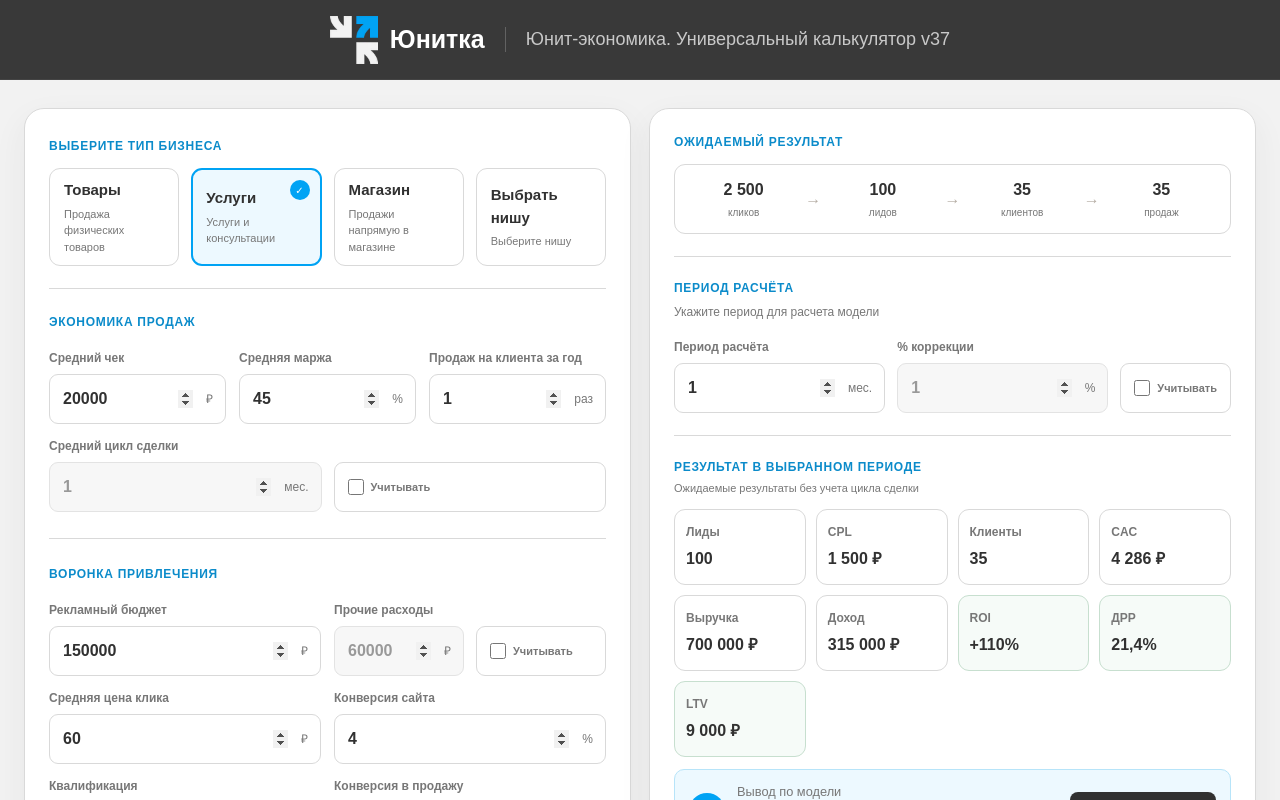
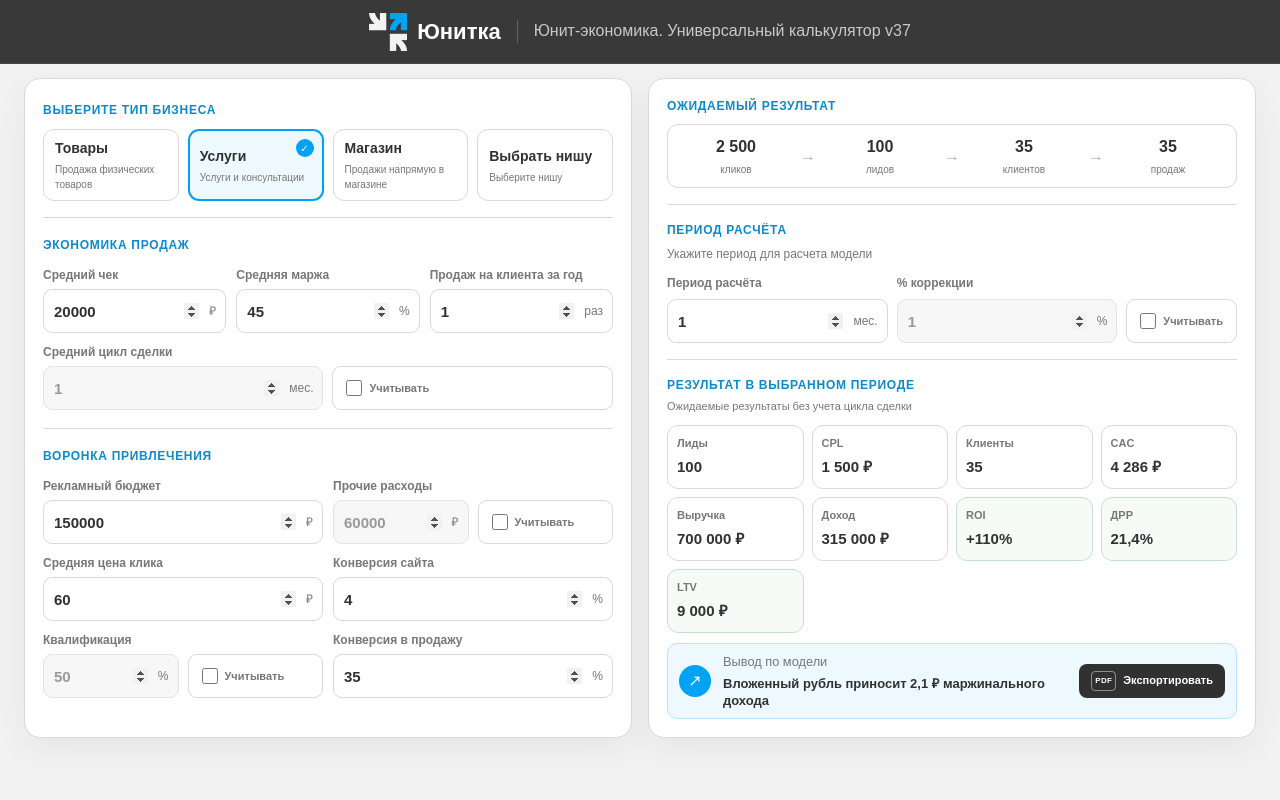
Before and after one commit to wer4d/unitka, a Next.js app: page / in a window 1280 px wide. Shown: the top 800 px of the page. Built offline with nearby package versions, Linux system fonts and the light colour scheme.

Commit message:
Fit calculator within shorter desktop screens

```diff
--- a/app/globals.css
+++ b/app/globals.css
@@ -157,6 +157,44 @@ h2 { font-size:23px; line-height:1.2; margin:5px 0 18px; letter-spacing:-.02em;
 .pdf-report { display:none; }
 @media (max-width:1050px) { .workspace { width:auto; margin-left:20px; margin-right:20px; grid-template-columns:1fr; }.results { position:static; height:auto; }.preset-grid { grid-template-columns:repeat(2,minmax(0,1fr)); } }
 @media (max-width:1050px) { .break-even,.metrics-guide,.calculation-logic { width:auto; margin-left:20px; margin-right:20px; }.guide-grid { grid-template-columns:repeat(2,1fr); }.logic-card { grid-template-columns:1fr; } }
+@media (min-width:1051px) and (max-height:950px) {
+  .header { height:64px; }
+  .header-inner { gap:16px; }
+  .brand { gap:10px; font-size:22px; }
+  .brand-mark,.brand-mark img { width:38px; height:38px; }
+  .header-title { padding-left:16px; font-size:16px; }
+  .workspace { margin-top:14px; gap:16px; }
+  .calculator,.results { border-radius:16px; padding:18px; }
+  .preset-section { margin-bottom:18px; padding-bottom:16px; }
+  .preset-grid { gap:9px; margin-top:8px; }
+  .preset { min-height:54px; gap:10px; padding:8px 11px; }
+  .preset.active { padding:7px 10px; }
+  .preset b { font-size:14px; }
+  .preset small { margin-top:3px; font-size:10px; }
+  .preset i { right:8px; top:8px; width:18px; height:18px; }
+  .input-group+.input-group { margin-top:18px; padding-top:18px; }
+  .group-head { margin-bottom:12px; }
+  .fields { gap:10px; }
+  .paired-field,.field { gap:5px; }
+  .paired-controls,.period-controls { gap:9px; }
+  .field-control,.period-correction-toggle { height:44px; }
+  .field-control input { padding-right:10px; padding-left:10px; font-size:15px; }
+  .field-control>span { padding-right:9px; }
+  .results { top:78px; }
+  .results-head { margin-bottom:9px; }
+  .funnel { padding:10px; }
+  .results-period { margin-top:16px; padding-top:16px; }
+  .calculation-period { gap:12px; }
+  .metric-grid,.result-section-heading { margin-top:16px; padding-top:16px; }
+  .period-result-grid { margin-top:10px; padding-top:0; }
+  .metric-grid { gap:8px; }
+  .metric { min-height:64px; padding:8px 9px; }
+  .metric small { margin-bottom:4px; font-size:11px; }
+  .metric b { font-size:15px; }
+  .insight { min-height:56px; margin-top:10px; padding:8px 11px; }
+  .insight>span { width:32px; height:32px; font-size:16px; }
+  .pdf-button { height:34px; }
+}
 @media (max-width:650px) { .header { height:auto; min-height:66px; padding:10px 14px; }.header-inner { gap:12px; }.brand { font-size:20px; gap:8px; }.brand-mark,.brand-mark img { width:30px; height:30px; }.header-title { font-size:12px; padding-left:12px; max-width:180px; }.workspace { margin:18px 10px 48px; }.calculator,.results { padding:15px; }.preset-grid,.business-fields,.marketing-fields,.guide-grid,.break-even-grid { grid-template-columns:1fr; }.deal-cycle-field { grid-column:auto; }.metric-grid,.potential-grid { grid-template-columns:repeat(2,minmax(0,1fr)); }.funnel { grid-template-columns:1fr 1fr; gap:12px; }.funnel>span { display:none; }.period-controls { grid-template-columns:1fr; align-items:stretch; }.insight { flex-wrap:wrap; }.pdf-button { width:100%; justify-content:center; }.break-even { margin:0 10px 34px; padding:16px; }.break-even-head { align-items:flex-start; flex-direction:column; gap:6px; }.accordion-head { flex-direction:row; align-items:center; }.metrics-guide { margin:0 10px 48px; }.calculation-logic { margin:0 10px 48px; }.logic-card { padding:16px; }.logic-formulas>div { grid-template-columns:1fr; gap:4px; }.example-rows>div,.example-total { display:grid; }.guide-card { min-height:175px; } }
 
 @media print {
```
